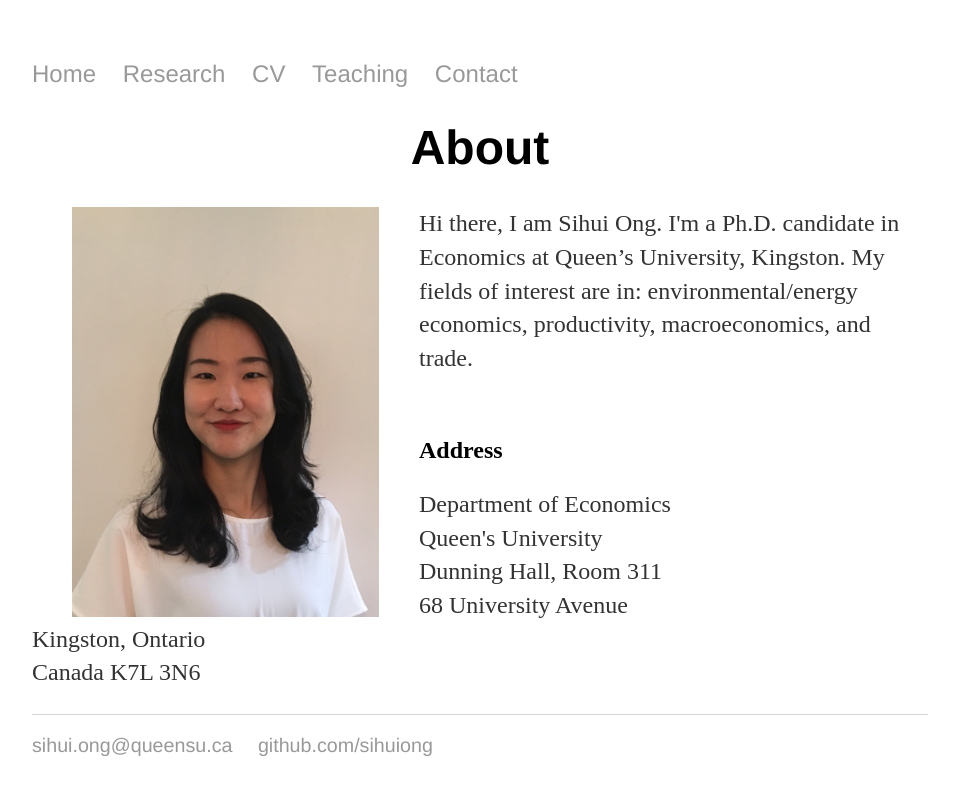
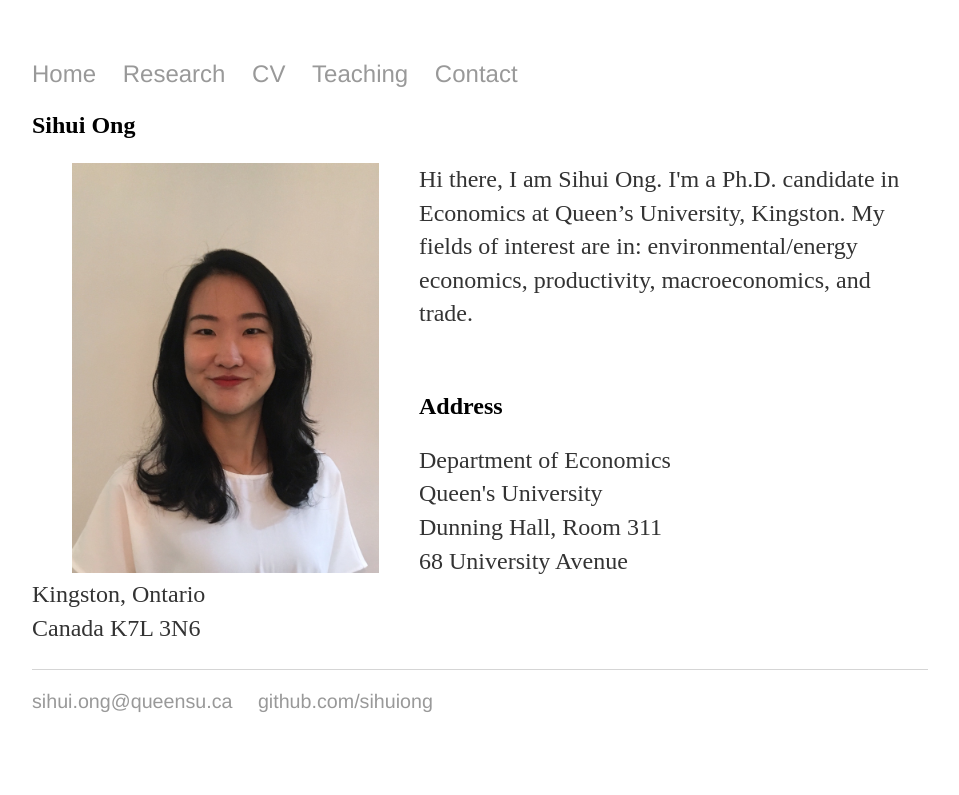
Before and after one commit to SihuiOng/SihuiOng.github.io, a Jekyll site: the page built from index.html, in a window 1280 px wide. Shown: the top 795 px of the page, without its empty margins (160-1119 px from the left). Built offline with Jekyll 4.4.1, drawn with Linux system fonts in a browser that asks for light colours.

Commit message:
Update index.html

```diff
--- a/index.html
+++ b/index.html
@@ -3,7 +3,7 @@ layout: default
 title: Sihui Ong, Ph.D. Candidate in Economics at Queen's University
 ---
 <div class="blurb">
-	<h1 style="text-align:center;">About</h1>
+        	<h2>Sihui Ong</h2>
 
 	    <p><img id="myImage" src=
 "/images/face.jpeg"
```
